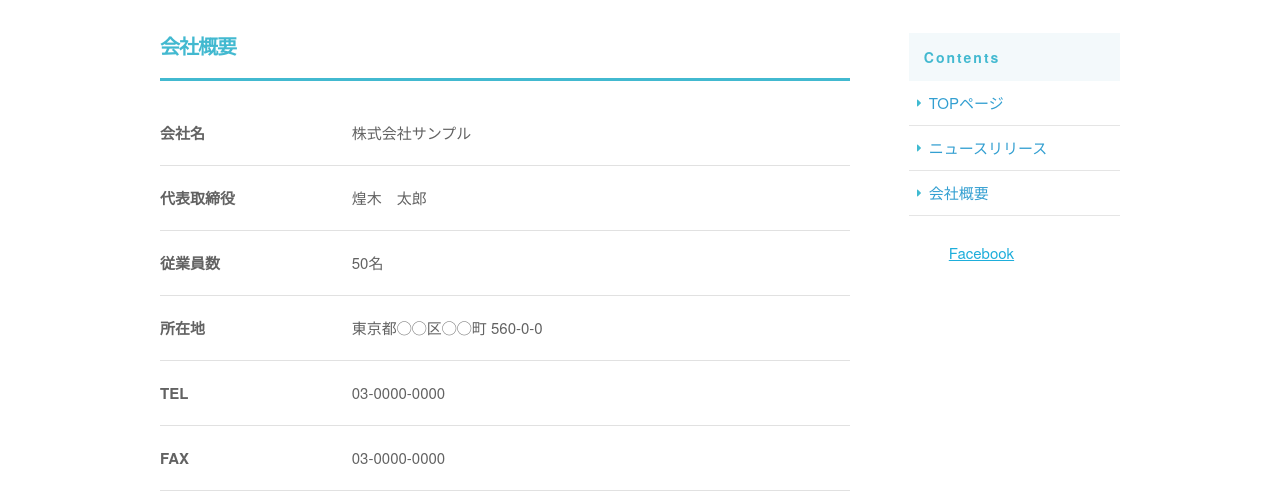
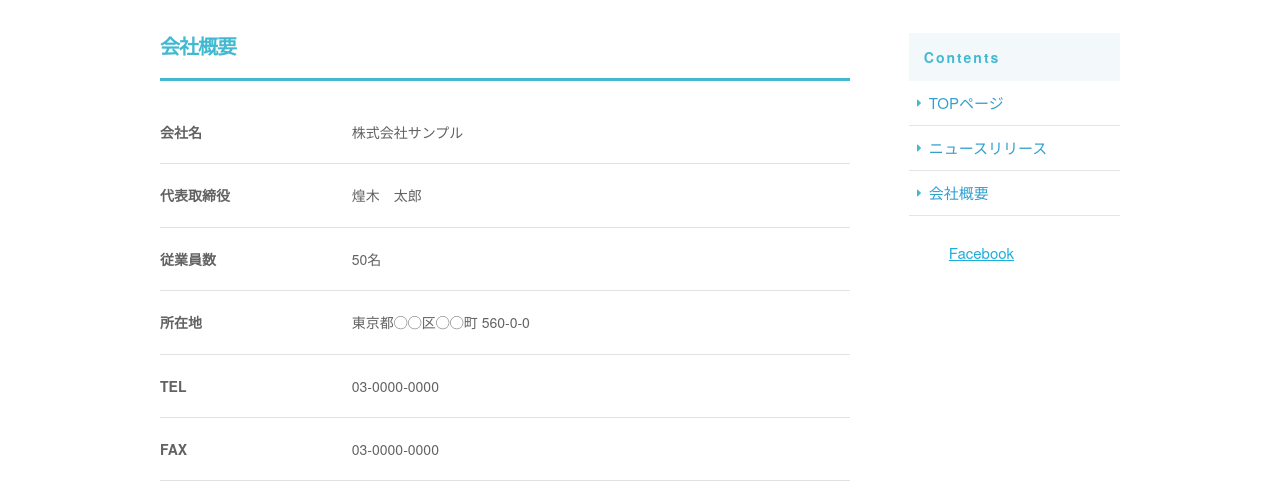
Before and after one commit to heejung-do/corporate-site, a plain HTML site: page company.html in a window 1280 px wide. Shown: the part 276-780 px from the top of the page. Drawn offline with nearby package versions, Linux system fonts and the light colour scheme.

Commit message:
re_corpor

```diff
--- a/sample.scss
+++ b/sample.scss
@@ -581,8 +581,13 @@ h1{
   }
   }
   #contents #main {
+    th{
+    padding-right: 20px;
+    }
     th,td{
       color:#626262;
       padding: 20px 0;
+      font-size: 1.4rem;
+      border-bottom: 1px solid #E1E1E1;
     }
   }
```
Also changed, not shown: index.html (+6 -7 lines), css/sample.css, 1 other file.
